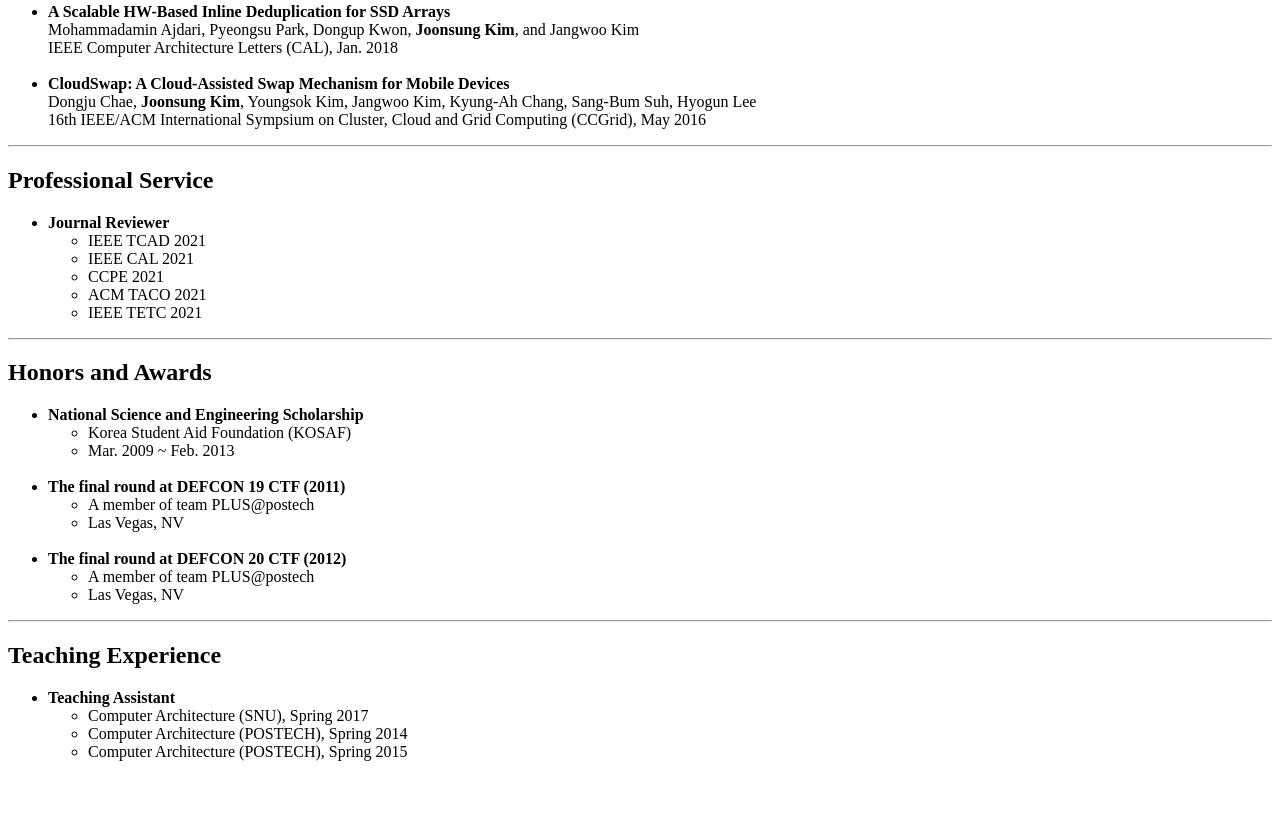
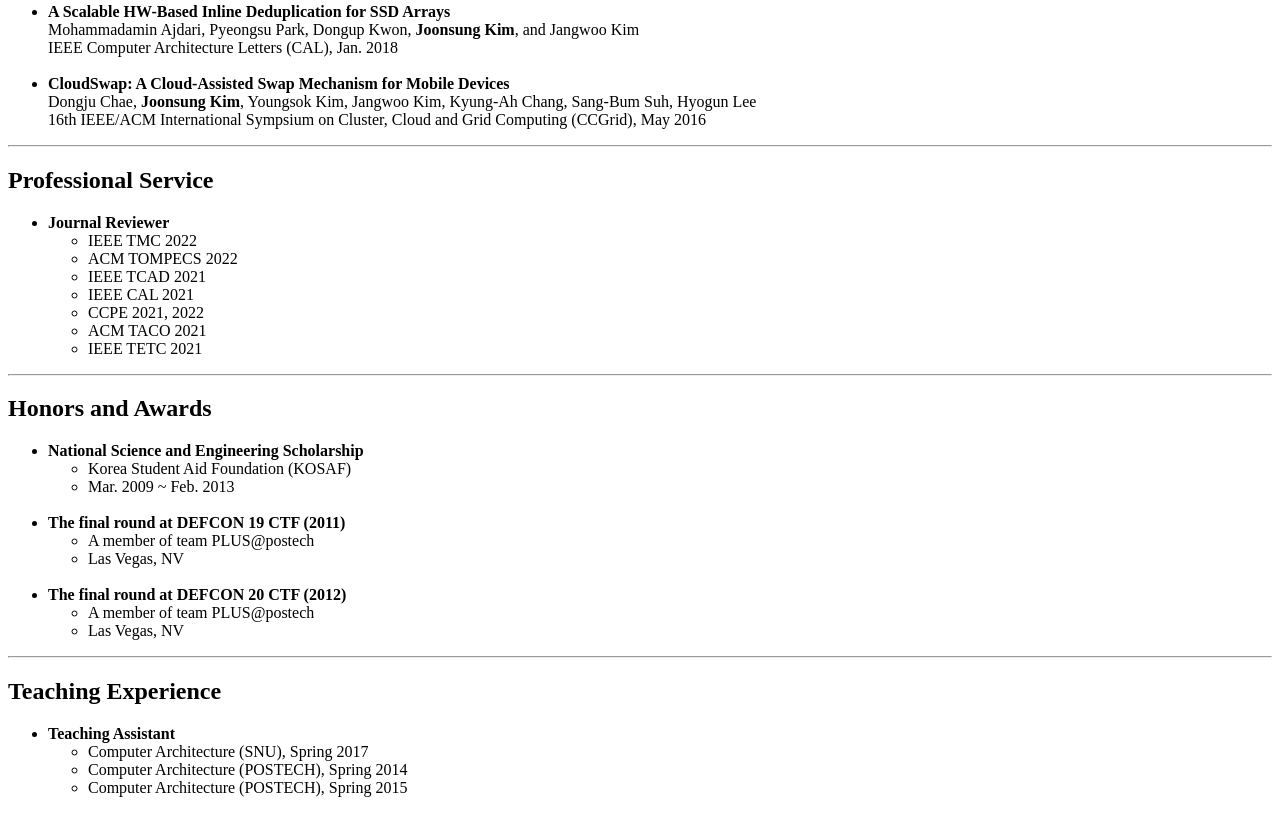
Before and after one commit to joonsung90/joonsung90.github.io, a plain HTML site: page index.html in a window 1280 px wide. Shown: the part 1997-2810 px from the top of the page. Before the commit the page ends 2774 px from the top, so only its background shows below. Drawn offline with Linux system fonts and the light colour scheme.

Commit message:
Update index.html

```diff
--- a/index.html
+++ b/index.html
@@ -191,9 +191,11 @@ E-mail: joonsung90&nbsp;/at/&nbsp;gmail.com
     <li>
     <b>Journal Reviewer</b>
     <ul>
+	<li>IEEE TMC 2022</li>
+	<li>ACM TOMPECS 2022</li>
         <li>IEEE TCAD 2021</li>
         <li>IEEE CAL 2021</li>
-	<li>CCPE 2021 </li>
+	<li>CCPE 2021, 2022 </li>
 	<li>ACM TACO 2021</li>
 	<li>IEEE TETC 2021</li>
     </ul>
```
